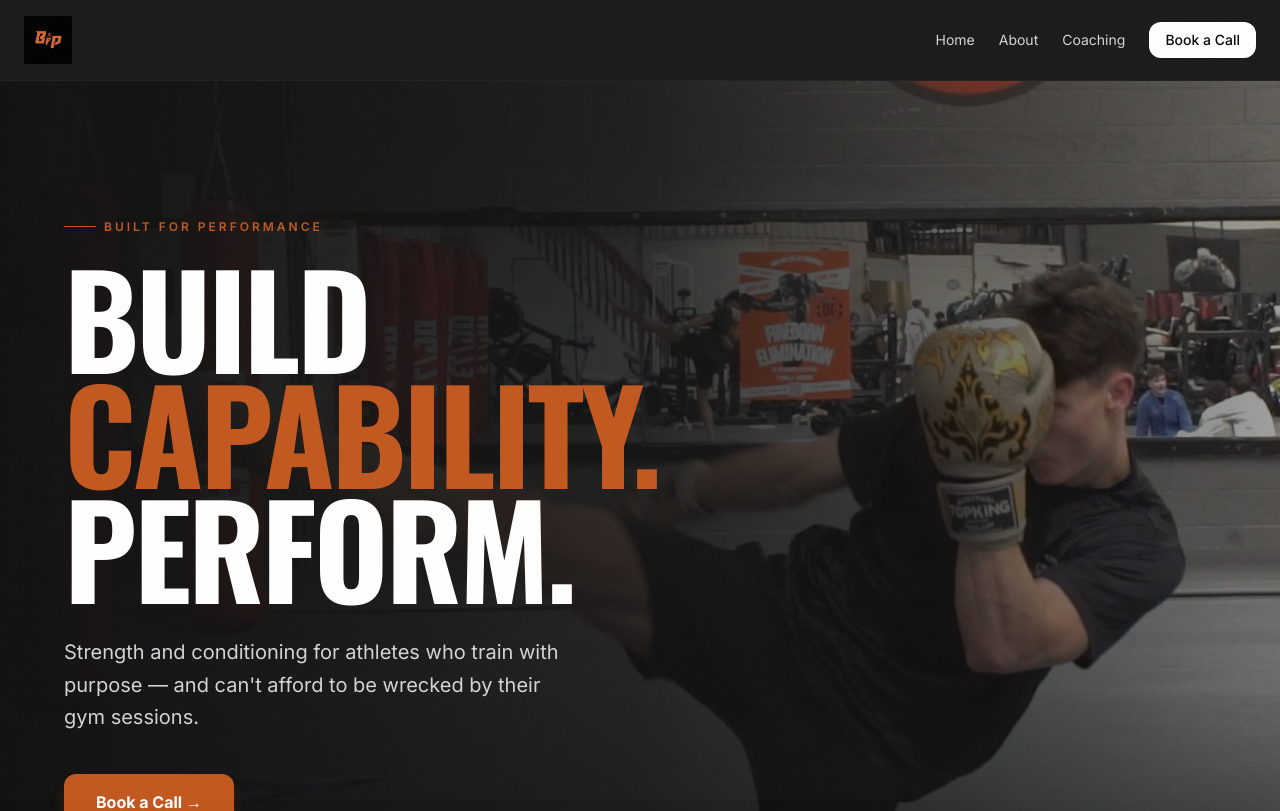
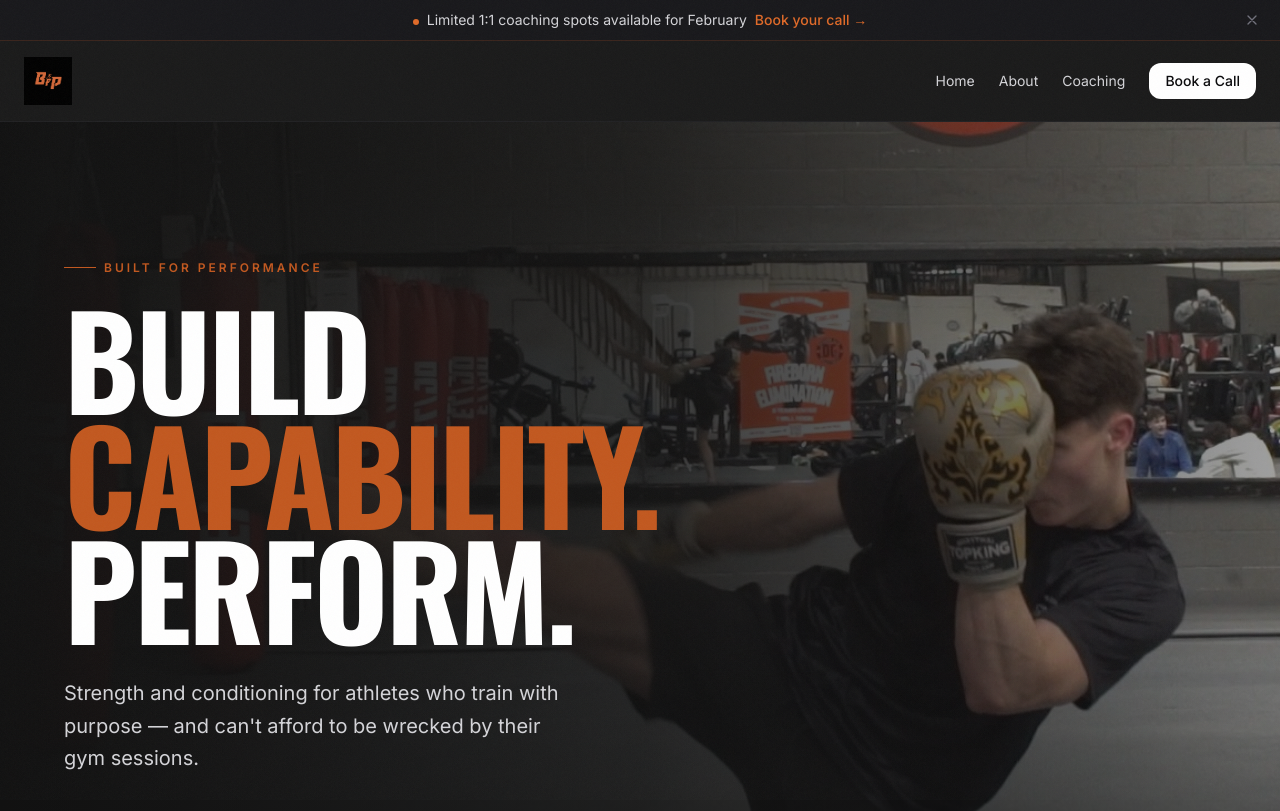
Before and after one commit to Peteyurr/my-next-app, a Next.js app: page / in a window 1280 px wide. Shown: the top 811 px of the page. Built offline with nearby package versions, Linux system fonts and the light colour scheme.

Commit message:
Revert "Remove urgency banner from navigation"
This reverts commit 4f71e53ce2ddeb223fc70e77162ee28014a16edc.

```diff
--- a/app/products/thank-you/page.tsx
+++ b/app/products/thank-you/page.tsx
@@ -15,7 +15,7 @@ export default function ProductThankYouPage() {
         <div className="absolute bottom-[-220px] right-[-160px] h-[600px] w-[600px] rounded-full bg-indigo-400/10 blur-[140px]" />
       </div>
 
-      <Navigation ctaText="Book a Call" ctaHref="/coaching" />
+      <Navigation showBanner={false} ctaText="Book a Call" ctaHref="/coaching" />
 
       <section className="mx-auto max-w-2xl px-6 pt-20 pb-24">
         {/* Success Icon */}
--- a/components/Navigation.tsx
+++ b/components/Navigation.tsx
@@ -2,11 +2,12 @@
 
 import Link from "next/link";
 import Image from "next/image";
-import { useState } from "react";
+import { useState, useEffect } from "react";
 
 interface NavigationProps {
   ctaText?: string;
   ctaHref?: string;
+  showBanner?: boolean;
 }
 
 /*
@@ -17,11 +18,76 @@ interface NavigationProps {
 export default function Navigation({
   ctaText = "Book a Call",
   ctaHref = "/coaching",
+  showBanner = true,
 }: NavigationProps) {
   const [mobileMenuOpen, setMobileMenuOpen] = useState(false);
+  const [bannerDismissed, setBannerDismissed] = useState(false);
+
+  useEffect(() => {
+    const dismissed = localStorage.getItem("banner-dismissed");
+    if (dismissed) setBannerDismissed(true);
+  }, []);
+
+  const dismissBanner = () => {
+    setBannerDismissed(true);
+    localStorage.setItem("banner-dismissed", "true");
+  };
 
   return (
     <>
+      {/*
+        ============================================================
+        UPDATE: SITE-WIDE URGENCY BANNER
+        ============================================================
+        Purpose: Create urgency and drive action to your priority offer.
+        This banner appears on every page (except where showBanner={false}).
+
+        When to update (check monthly):
+        1. Change the month name each month
+        2. Update spot availability as roster fills
+        3. During product launches, change to promote the launch
+        4. Reset localStorage ("banner-dismissed") after major updates
+           so returning visitors see the new message
+
+        Banner message options:
+        - Coaching focus: "Limited 1:1 coaching spots available for [Month]"
+        - Product launch: "[Product Name] is now live — [X]% off this week"
+        - Lead magnet: "Free [Lead Magnet] — Get it before [deadline]"
+        - Waitlist: "Coaching full for [Month] — Join the waitlist"
+
+        Update frequency: Monthly at minimum, or when priorities change
+
+        NOTE: Users can dismiss this banner and it won't show again (stored
+        in localStorage). To reset after a major update, users need to clear
+        their browser data, or you can change the localStorage key name.
+      */}
+      {showBanner && !bannerDismissed && (
+        <div className="relative bg-zinc-900 border-b border-[var(--bfp-orange)]/20">
+          <div className="mx-auto max-w-7xl px-6 py-2.5 flex items-center justify-center gap-x-4">
+            <p className="text-sm text-zinc-300">
+              <span className="inline-block h-1.5 w-1.5 rounded-full bg-[var(--bfp-orange-light)] mr-2" />
+              {/* UPDATE: Change month and message monthly */}
+              Limited 1:1 coaching spots available for February
+              <Link
+                href="/coaching"
+                className="ml-2 font-medium text-[var(--bfp-orange-light)] hover:text-[var(--bfp-orange)] transition-colors"
+              >
+                Book your call →
+              </Link>
+            </p>
+            <button
+              onClick={dismissBanner}
+              className="absolute right-4 p-1 text-zinc-500 hover:text-zinc-300 transition-colors"
+              aria-label="Dismiss banner"
+            >
+              <svg className="h-4 w-4" fill="none" viewBox="0 0 24 24" stroke="currentColor">
+                <path strokeLinecap="round" strokeLinejoin="round" strokeWidth={2} d="M6 18L18 6M6 6l12 12" />
+              </svg>
+            </button>
+          </div>
+        </div>
+      )}
+
       {/* Main Navigation */}
       <header className="sticky top-0 z-20 bg-[#1A1A1A] border-b border-zinc-800/60">
         <div className="mx-auto flex max-w-7xl items-center justify-between px-6 py-4">
```
